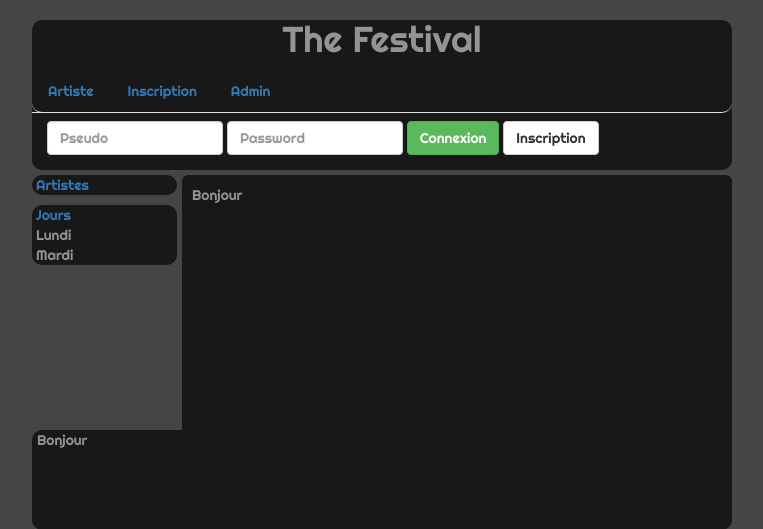
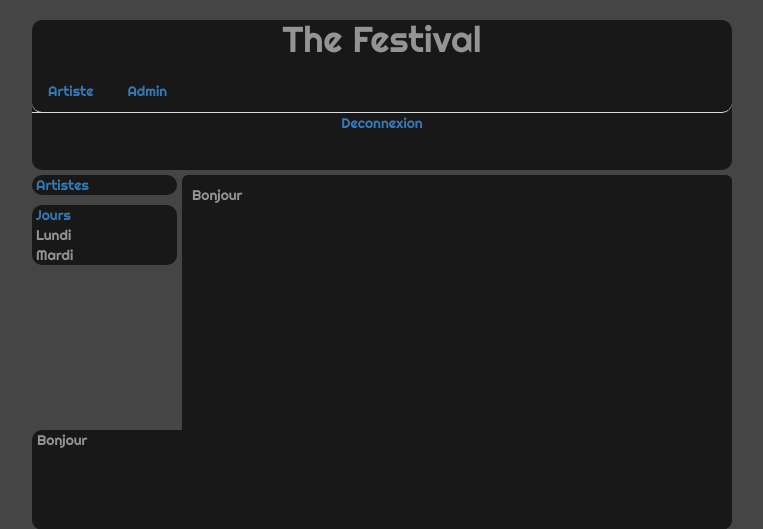
Before and after one commit to Orion24/AWebTheFestival, a PHP site: page /atelierWebFestival/ in a window 1280 px wide. Shown: the top 529 px of the page, without its empty margins (258-1021 px from the left). Run offline with PHP 8.4, Linux system fonts and the light colour scheme; the visitor is signed in with stand-in values (Sample User, id 1); data that the repository does not hold is empty.

Commit message:
Déconnexion
On peut désormais se déconnecter. Si on ne l'est pas le formulaire de
connexion apparait. Si il est Administrateur on a accès à la page
d'administration

```diff
--- a/Thefestival/artists.php
+++ b/Thefestival/artists.php
@@ -34,7 +34,8 @@
              <h1>The Festival</h1>
              <nav>
                  <ul class="nav nav-tabs">
-                     <li class="nav-tabs li"><a href="administration.php">Admin</a></li>
+                   <?php if(!isset($_SESSION['pseudo'])){ echo '<li class="nav-tabs li"><a href="inscription.php">Inscription</a></li>';}
+                    if($isAdmin == 1){echo '<li class="nav-tabs li"><a href="administration.php">Admin</a></li>';}?>
                      <li class="nav-tabs li"><a href="index.php">Acceuil</a></li>
                  </ul>
                  <?php if(isset($_REQUEST['name'])){ echo '<a href="artists.php">Retour à la liste des artistes</a>';}?>
--- a/Thefestival/index.php
+++ b/Thefestival/index.php
@@ -1,13 +1,12 @@
 <?php
     require_once './functionDb/function_db_select.php';
     session_start();
+    $isAdmin = 0;
     if(isset($_SESSION['isAdmin']))
     {
       $isAdmin = $_SESSION['isAdmin'];
     }
-    else {
-      $isAdmin = 0;
-    }
+
     $artists = "";
     $array_artist = get_name_artist(5);
     foreach ($array_artist as $value)
@@ -28,9 +27,10 @@
             <nav>
                 <ul class="nav nav-tabs">
                     <li class="nav-tabs li"><a href="artiste.php">Artiste</a></li>
-                    <li class="nav-tabs li"><a href="inscription.php">Inscription</a></li>
-                    <?php if($isAdmin == 1){echo '<li class="nav-tabs li"><a href="administration.php">Admin</a></li>';}?>
+                    <?php if(!isset($_SESSION['pseudo'])){ echo '<li class="nav-tabs li"><a href="inscription.php">Inscription</a></li>';}
+                     if($isAdmin == 1){echo '<li class="nav-tabs li"><a href="administration.php">Admin</a></li>';}?>
                 </ul>
+                <?php if(!isset($_SESSION['pseudo'])){ echo '
                 <form class="navbar-form navbar-left" action="login.php" method="post">
                     <div class="form-group">
                         <input type="text" placeholder="Pseudo" class="form-control" name="pseudo">
@@ -39,8 +39,12 @@
                         <input type="password" placeholder="Password" class="form-control" name="password">
                     </div>
                     <button type="submit" class="btn btn-success" name="Connexion">Connexion</button>
-                    <input type="button" onclick="location.href='inscription.php';" value="Inscription" class="btn btn-default"/>
+                    <input type="button" onclick="location.href=\'inscription.php\';" value="Inscription" class="btn btn-default"/>
                 </form>
+                ';}
+                else {
+                  echo '<a href="login.php?deconnect=yes">Deconnexion</a>';
+                }?>
             </nav>
         </header>
         <div class="container">
```
Also changed, not shown: Thefestival/administration.php (+9 -2 lines), Thefestival/login.php (+13 -3 lines).
